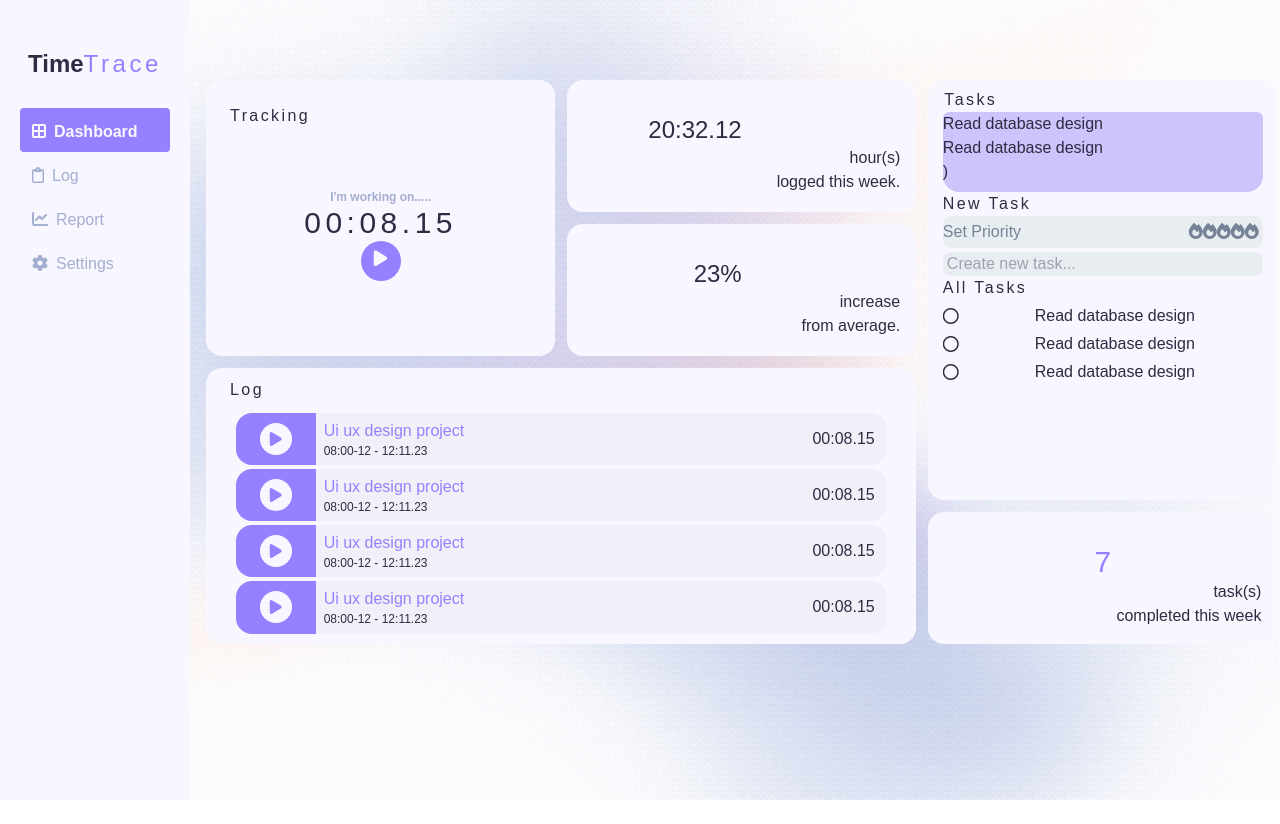
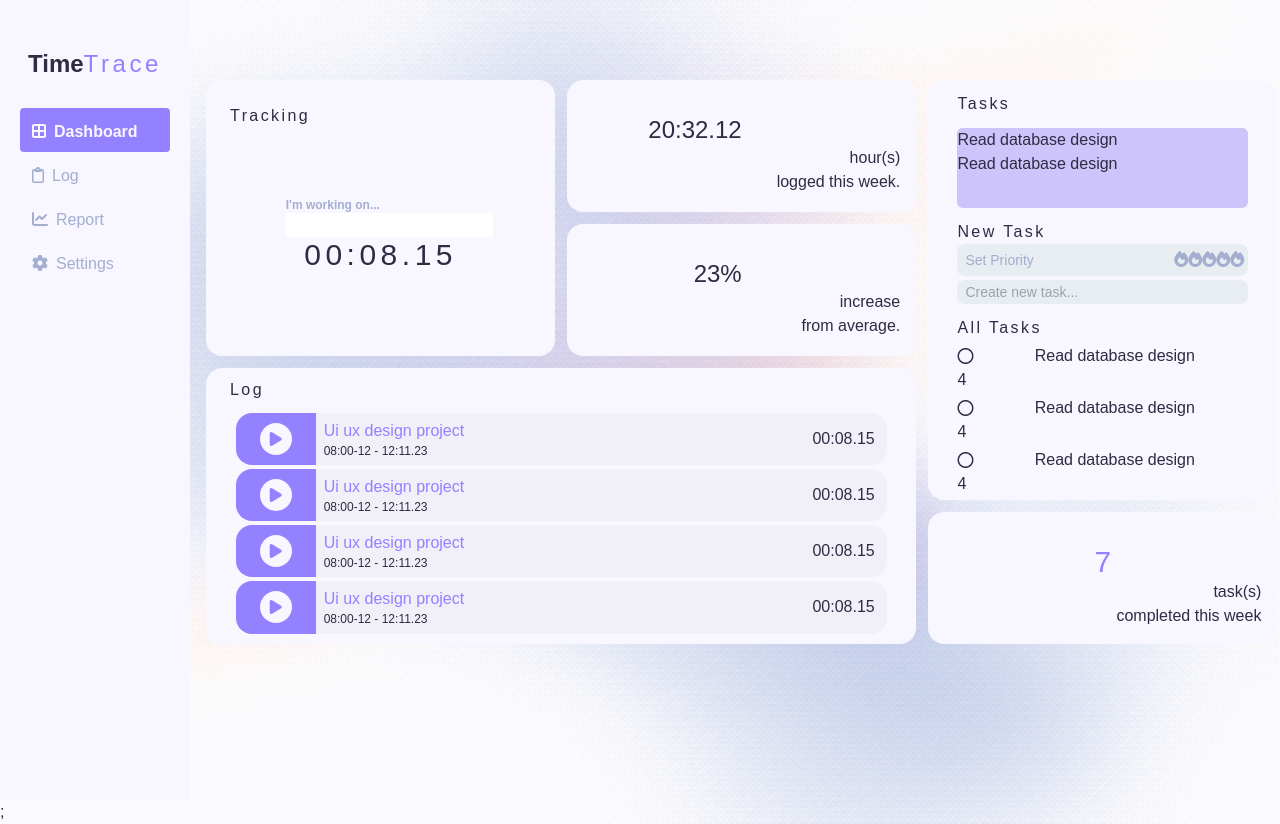
Before and after one commit to caugsorn/timetraceClient, a React (Create React App) app: page /home in a window 1280 px wide. Before the commit the page ends 800 px from the top, so only its background shows below. Built offline with nearby package versions, Linux system fonts and the light colour scheme.

Commit message:
Create LogContext

```diff
--- a/package.json
+++ b/package.json
@@ -6,8 +6,11 @@
     "@testing-library/jest-dom": "^5.16.4",
     "@testing-library/react": "^13.3.0",
     "@testing-library/user-event": "^13.5.0",
+    "axios": "^0.27.2",
     "daisyui": "^2.15.2",
+    "luxon": "^2.4.0",
     "react": "^18.1.0",
+    "react-app": "^1.1.2",
     "react-chartjs-2": "^4.2.0",
     "react-dom": "^18.1.0",
     "react-router-dom": "^6.3.0",
--- a/src/App.js
+++ b/src/App.js
@@ -1,8 +1,12 @@
 import "./App.css";
 import Router from "./routes/Router";
+import {LogContextProvider} from "./contexts/LogContext";
 
 function App() {
-  return <Router />;
+  return(
+  <LogContextProvider>
+  <Router />;
+  </LogContextProvider>)
 }
 
 export default App;
--- a/src/components/Tasks/NewTask.jsx
+++ b/src/components/Tasks/NewTask.jsx
@@ -7,12 +7,12 @@ function NewTask() {
   return (
     <div>
       <div className="flex items-center  justify-between mb-1 w-full bg-[#E8EDF1]  font-light rounded-lg bg-silver-100 text-[#768396]">
-        <p className="p">Set Priority</p>
+        <p className="text-silver text-sm font-medium pl-2">Set Priority</p>
         <Priority />
       </div>
 
       <input
-        className="w-full rounded-lg bg-[#E8EDF1] text-black placeholder:pl-1"
+        className="w-full rounded-lg bg-[#E8EDF1] text-black placeholder:pl-2 placeholder:text-sm"
         type="text"
         placeholder="Create new task..."
         value={newTask}
--- a/src/components/Tasks/Priority.jsx
+++ b/src/components/Tasks/Priority.jsx
@@ -1,32 +1,42 @@
-import useState from "react";
+import {useState, useEffect} from "react";
 
 function Priority() {
+  const [priority, setPriority] = useState(0)
+  const handleChange = e => {
+    const { value } = e.target;
+
+    setPriority({value})
+    console.log({priority})
+  }
+
+
+  function setColor(value) {
+return (`${(value)>priority? "text-silver": "text-purple"}`)
+  }
+
+
   return (
     <div className="fire">
-      <input type="radio" id="priority-1" name="priority" value="priority-1" />
-      <label for="priority-1">
-        <i className="fa-solid fa-fire" />
-      </label>
+      <button onClick={()=> setPriority(1)}>
+        <i className={`fa-solid fa-fire ${setColor(1)}`}/>
+      {/* </label> */}
+      </button>
 
-      <input type="radio" id="priority-2" name="priority" value="priority-2" />
-      <label for="priority-2">
-        <i className="fa-solid fa-fire" />
-      </label>
+    <button  onClick={()=> setPriority(2)}>
+        <i  className={`fa-solid fa-fire ${setColor(2)}`}/>
+      </button>
 
-      <input type="radio" id="priority-3" name="priority" value="priority-3" />
-      <label for="priority-3">
-        <i className="fa-solid fa-fire" />
-      </label>
+    <button onClick={()=> setPriority(3)}>
+        <i  className={`fa-solid fa-fire ${setColor(3)}`} />
+      </button>
 
-      <input type="radio" id="priority-4" name="priority" value="priority-4" />
-      <label for="priority-4">
-        <i className="fa-solid fa-fire" />
-      </label>
+      <button  onClick={()=> setPriority(4)}>
+        <i  className={`fa-solid fa-fire ${setColor(4)}`} />
+      </button>
 
-      <input type="radio" id="priority-5" name="priority" value="priority-5" />
-      <label for="priority-5">
-        <i className="fa-solid fa-fire" />
-      </label>
+    <button onClick={()=> setPriority(5)}>
+        <i  className={`fa-solid fa-fire ${setColor(5)}`}/>
+      </button>
     </div>
   );
 }
--- a/src/components/Tasks/Tasks.jsx
+++ b/src/components/Tasks/Tasks.jsx
@@ -4,11 +4,12 @@ export default function Task({ id, title, completed, isClicked }) {
       <li className="list-none flex justify-between items-center overflow-auto">
         <i className={`mr-2 fa-regular fa-circle`} />
         {title}
+
         <div className="">
           {/* <i className={`fa-solid fa-toggle-${completed ? "on" : "off"}`} />
           <i className="fa-regular fa-trash-can" /> */}
         </div>
       </li>
-    </div>
+   4 </div>
   );
 }
--- /dev/null
+++ b/src/components/api/logs.js
@@ -0,0 +1,13 @@
+import axios from '../../config/axios';
+
+export const createNewLog = ({timeStart, timeEnd, category, day, timeSpan}) => {
+  return axios.post("/logs", { timeStart, timeEnd, category, day }).then((res) => {
+    return res.data.log;
+  });
+};
+
+// export const getLogs = () => {
+//     return axios.get('/logs').then((res) => {
+//         return res.data.log;
+//     })
+// }
--- a/src/components/dashboard/cards/TasksCard.jsx
+++ b/src/components/dashboard/cards/TasksCard.jsx
@@ -38,11 +38,14 @@ export default function TasksCard() {
   ];
 
   return (
-    <>
-      <h3 className="pt-2 pl-4">Tasks</h3>
+    <div className="flex flex-col items-center ">
+      {/* Top priority  */}
+      <div className="w-10/12 flex flex-col gap-3">
+      <h3 className="pt-3">Tasks</h3>
       <div className="flex flex-col items-center">
-        <div className="card w-11/12 h-20 bg-lavender">
+        <div className="w-full h-20 bg-lavender rounded-md">
           <ul>
+            {/* //if el priority sorted asc top = top3 must proped highlighted */}
             {Taskss.map((el) => {
               return el.highlighted ? (
                 <TopPriorityTasks
@@ -54,14 +57,19 @@ export default function TasksCard() {
                 <></>
               );
             })}
-            )
+
           </ul>
         </div>
-        <div className="w-11/12">
+        </div>
+
+        {/* newTask */}
+        <div>
           <h3>New Task</h3>
           <NewTask />
         </div>
-        <div className="w-11/12">
+
+          {/* allTasks */}
+        <div className="overflow-y-auto">
           <h3>All Tasks</h3>
           <ul>
             {Taskss.map((el) => {
@@ -74,6 +82,6 @@ export default function TasksCard() {
           </ul>
         </div>
       </div>
-    </>
+    </div>
   );
 }
--- a/src/components/dashboard/cards/Tracker.jsx
+++ b/src/components/dashboard/cards/Tracker.jsx
@@ -1,20 +1,46 @@
-import React from "react";
+import {useState, useEffect, useContext} from "react";
+import {DateTime} from "luxon";
+import { LogContext } from '../../../contexts/LogContext'
 
 export default function Tracker() {
+  const {createLog} = useContext(LogContext);
+
+  const [startTime, setStartTime] = useState('ee');
+  const [endTime, setEndTime] = useState({});
+  const [category, setCategory] = useState("");
+  const [day, setDay] = useState('')
+  const [button, setButton] = useState(true)
+
+console.log(startTime)
   return (
     <>
+
       <h3 className="p-6 ">Tracking</h3>
       <div className="flex flex-col items-center justify-center h-3/5">
-        <div>
-          <h5 className="text-silver text-xs  text-center tracking-widest font-semibold">
+        <form className="flex flex-col items-center">
+          <div className="w-11/12">
+            <h4 className="text-silver text-xs  text-center tracking-widest font-semibold w-max">I'm working on...</h4>
+          <input className="h-3/5 " onChange={(e) => {setCategory(e.target.value)}}  />
+            {/* <label>
             I'm working on.....
-          </h5>
+            </label> */}
+            </div>
           <h2 className="text-3xl tracking-decentlyWide">00:08.15</h2>
-        </div>
-        <button>
-          <i className="fa-solid fa-play playButtonTracking" />
-        </button>
+        </form>
+        {/* <button onClick={()=> setStartTime("333") } >
+          {startTime && <button>pause</button>}
+    <i className="fa-solid fa-play playButtonTracking" />
+        </button> */}
       </div>
     </>
   );
 }
+
+
+          {/* // onClick1 = timeStart && new dateObject && set Icon to 'end'
+// onClick2 = timeEnd && set Icon to 'start'
+
+
+{/* // createLog({timeStart, timeEnd, category}) */}
+
+{/* // category???? ตอนเริ่มอาจจะยังไม่ได้ใส่ อาจจะใส่หลังกดเล่นได้ ควรส่งค่าไปเมื่ออัดเสร็จ */}
--- a/src/components/log/LogContainer.jsx
+++ b/src/components/log/LogContainer.jsx
@@ -31,8 +31,8 @@ export default function LogContainer() {
         <div className="m-6 ml-6">
           <h3 className="mt-4 mb-1">Filter</h3>
           <ul>
-            {category.map((el) => (
-              <li className="list-none flex items-center overflow-auto font-light">
+            {category.map((el, idx) => (
+              <li  className="list-none flex items-center overflow-auto font-light">
                 <i className={`mr-4 fa-regular fa-circle`} />
                 {el.categoryName}
               </li>
--- /dev/null
+++ b/src/components/tracker/PlayButton.jsx
@@ -0,0 +1,19 @@
+import React from 'react'
+
+export default function PlayButton() {
+// onClick1 = timeStart && new dateObject && set Icon to 'end'
+// onClick2 = timeEnd && set Icon to 'start'
+
+// const weekDay = ['SUN', 'MON', 'TUE', 'WED', 'THU', 'FRI', 'SAT']
+//         const dayStart = new Date()
+//         const day = weekDay[dayStart.getDay()]
+
+// createLog({timeStart, timeEnd, category})
+
+// category???? ตอนเริ่มอาจจะยังไม่ได้ใส่ อาจจะใส่หลังกดเล่นได้ ควรส่งค่าไปเมื่ออัดเสร็จ
+
+  return (
+
+    <i className="fa-solid fa-play playButtonTracking" />
+  )
+}
--- /dev/null
+++ b/src/contexts/LogContext.jsx
@@ -0,0 +1,32 @@
+import {createContext, useEffect, useState} from 'react'
+import { DateTime, diff } from 'luxon';
+import { createNewLog } from '../components/api/logs';
+
+const LogContext = createContext();
+
+function LogContextProvider({children}) {
+    ///?????
+    const [log, setLog] = useState({});
+
+    const createLog = ({timeStart, timeEnd, category, day}) => {
+
+        const timeSpan = timeEnd.diff(timeStart).toObject()
+        const value = {
+            timeStart,
+            timeEnd,
+            category,
+            timeSpan: timeSpan.milliseconds,
+            day
+        }
+        createNewLog(value)
+    }
+
+
+
+    return (
+        <LogContext.Provider value={{log, createLog}}>{children} </LogContext.Provider>
+    )
+
+}
+
+export { LogContext, LogContextProvider };
```
Also changed, not shown: 2 other files (tests, documents, lock files or other folders).
